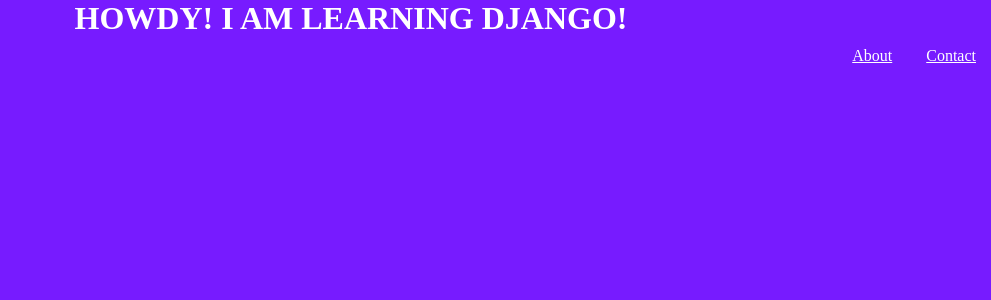
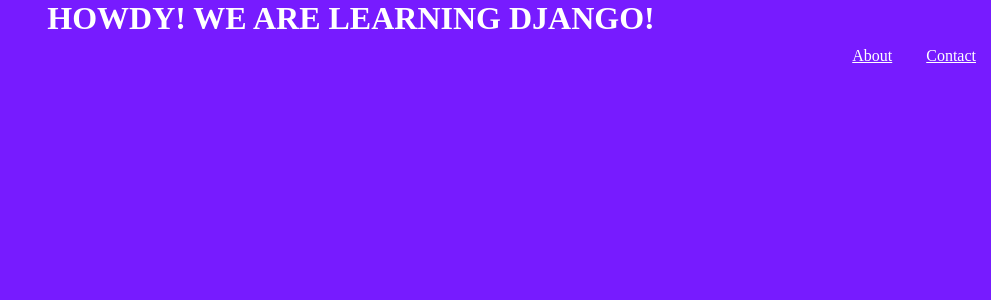
Before and after one commit to feeblefruits/django-page, a Django app: page / in a window 1280 px wide. Shown: the top 300 px of the page, without its empty margins (289-1280 px from the left). Run offline with Django 3.2, Linux system fonts and the light colour scheme.

Commit message:
Updated intro text

```diff
--- a/howdy/templates/index.html
+++ b/howdy/templates/index.html
@@ -8,7 +8,7 @@
       <link href="{% static 'howdy/css/base.css' %}" rel="stylesheet" media="all">
   </head>
   <body> {%block content%}
-      <h1 class="heading">Howdy! I am Learning Django!</h1>
+      <h1 class="heading">Howdy! We are Learning Django!</h1>
    <ul>
    	<li>
    		<a href="/about/">About</a>
```
